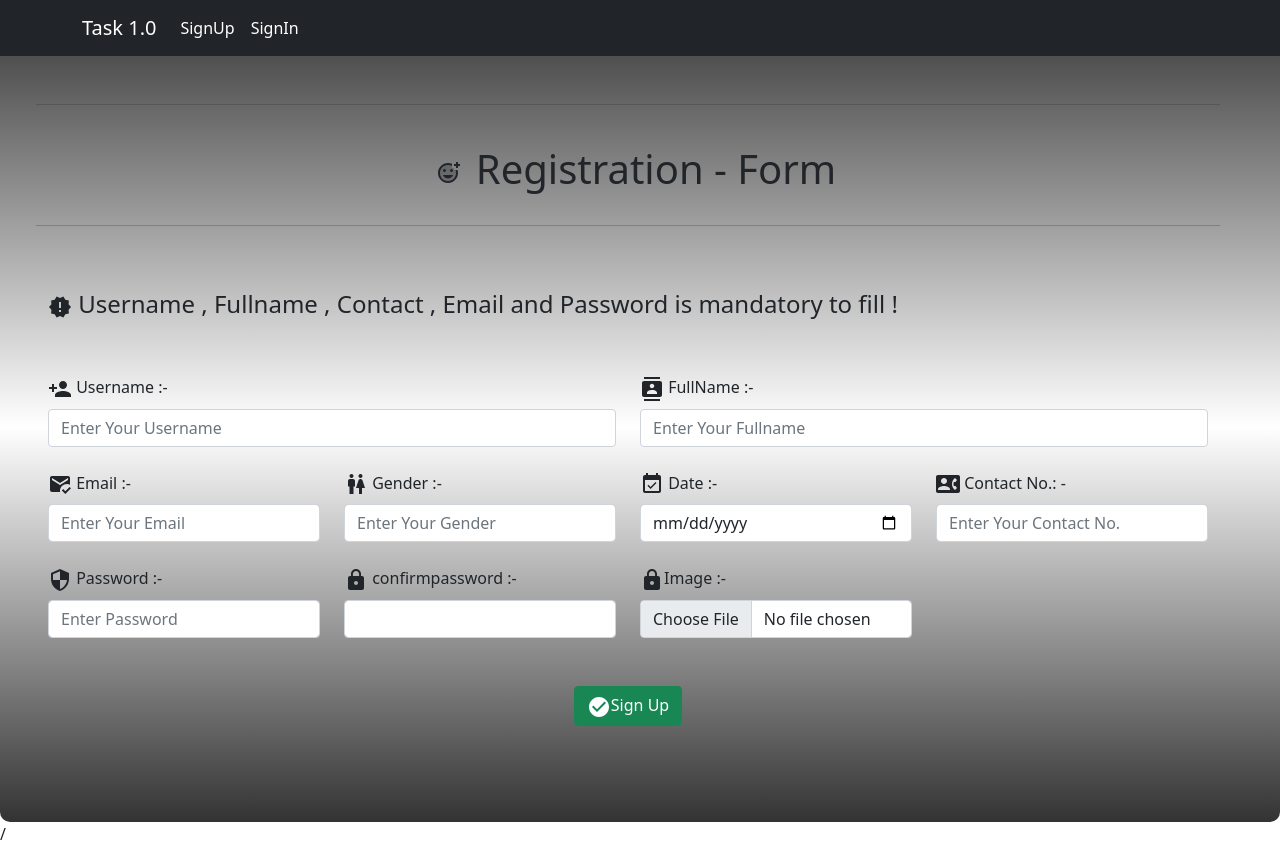
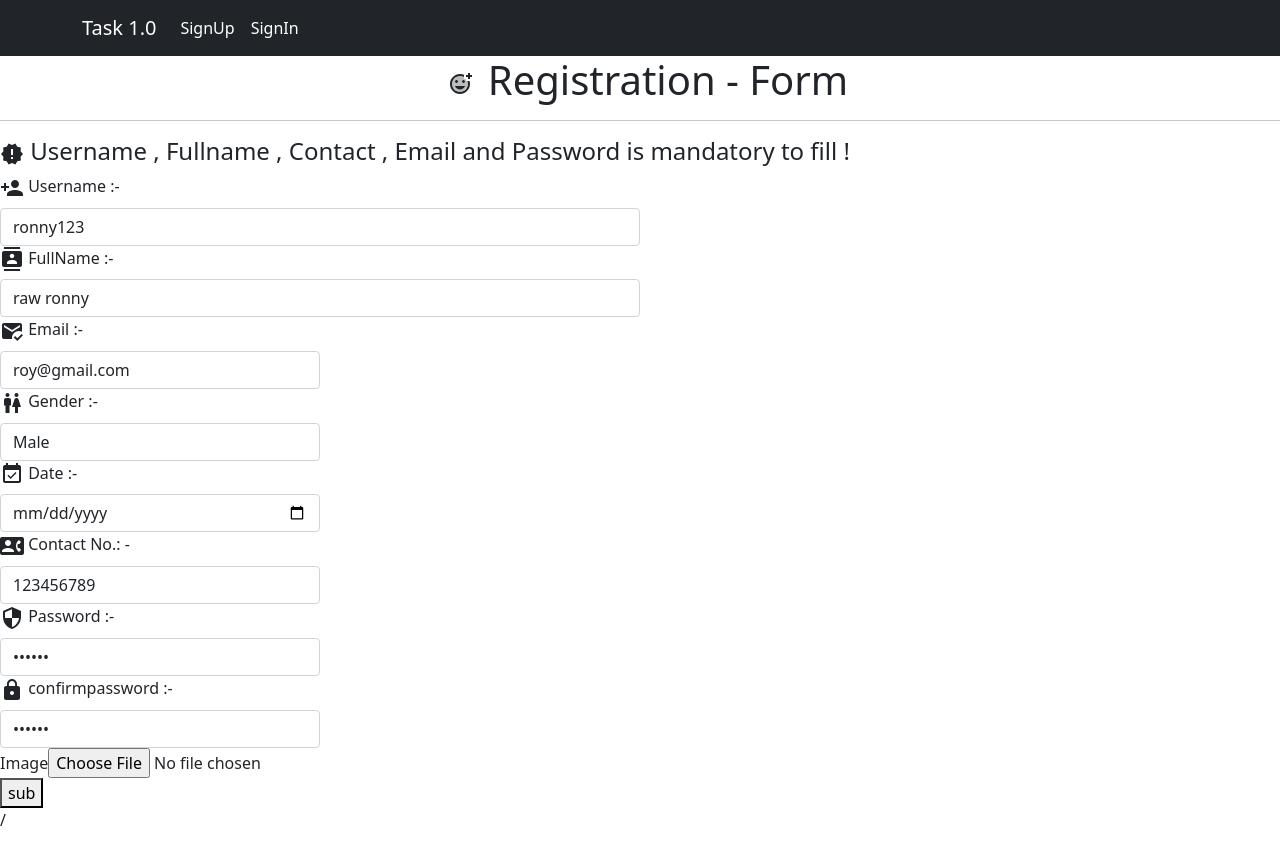
Before and after one commit to dilip20222/task, a React (Create React App) app in the folder frontend/: page /SignUp in a window 1280 px wide. Built offline with nearby package versions, Linux system fonts and the light colour scheme.

Commit message:
Image Iteration's Done

```diff
--- a/frontend/src/Cutomhook/Validationhook.js
+++ b/frontend/src/Cutomhook/Validationhook.js
@@ -1,11 +1,20 @@
 import { useState } from "react";
-import validate from "../Components/validate";
 
 const useForm = (initialValues) => {
-  const [inputs, setInputs] = useState({ });
+  const [inputs, setInputs] = useState({
+    username: "ronny123",
+    fullname : "raw ronny",
+    email : "roy@gmail.com",
+    date:"23/2/2001",
+    password : "123456",
+    confirmpassword : "123456",
+    phone :"123456789",
+    gender : "Male"
+     });
 
 
   const [errors, setErrors] = useState({});
+  const [image , setImage] = useState("");
 
   // const handleSubmit = (event) => {
 
@@ -22,12 +31,49 @@ const useForm = (initialValues) => {
   // };
 
   const handleInputChange = (event) => {
+    const { type } = event.target;
     event.persist();
+    if(type == "file" )
+    {
+      setImage(event.target.files[0])
+    }
     setInputs((inputs) => ({
       ...inputs,
       [event.target.name]: event.target.value,
     }));
   };
+//  const handleInputChange = (e) => {
+//    console.log("files>>>",e.target.name)
+//     switch (e.target.name) {
+//       case 'filess':
+//         setInputs({ filess: e.target.files[0] });
+//         break;
+//       default:
+//         setInputs({ [e.target.name]: e.target.value });
+//     }
+//   }
+
+
+  // const handleInputChange = (event) => {
+  //   event.persist();
+  //   console.log("events>>.",event.target.name)
+  //   switch (event.target.name) {
+  //     case 'filess':
+
+  //       setInputs((inputs) => ({
+  //          //...inputs,
+  //        filess:event?.target?.filess[0],
+  //       }));
+  //     // setInputs({...inputs, filess: event.target.files[0] });
+  //       break;
+  //     default:
+  //       setInputs((inputs) => ({
+  //         ...inputs,
+  //         [event.target.name]: event.target.value,
+  //       }));
+  //       // this.setState({ [e.target.name]: e.target.value });
+  //   }
+  // }
 
   return {
     // handleSubmit,
--- a/frontend/src/Pages/Home/home.js
+++ b/frontend/src/Pages/Home/home.js
@@ -1,7 +1,7 @@
 import React from 'react'
 import './Home.css'
 import SignIn from '../SignIn/SignIn';
-import { SignUp } from '../Signup/signup';
+import SignUp from '../Signup/signup';
 import {
     BrowserRouter as Router,
     Switch,
--- a/frontend/src/Pages/Signup/signup.js
+++ b/frontend/src/Pages/Signup/signup.js
@@ -1,7 +1,4 @@
-import React, { useState } from "react";
 import { useHistory } from 'react-router-dom'
-import useForm from "../../Cutomhook/Validationhook";
-import axios from "axios";
 import MuiAlert from "@mui/material/Alert";
 import CustomizedSnackbars from "../../Alert/SuccessSnackbar";
 import ErrorSnackbar from "../../Alert/Error";
@@ -18,93 +15,14 @@ import NewReleasesIcon from '@mui/icons-material/NewReleases';
 import AddReactionTwoToneIcon from '@mui/icons-material/AddReactionTwoTone';
 import CheckCircleIcon from '@mui/icons-material/CheckCircle';
 
-const Alert = React.forwardRef(function Alert(props, ref) {
-  return <MuiAlert elevation={6} ref={ref} variant="filled" {...props} />;
-});
 
+import React, { useState } from "react";
+import axios from "axios";
+import useForm from "../../Cutomhook/Validationhook";
+const Signup = (props) => {
 
-export const SignUp = (props) => {
-  const { inputs, handleInputChange } = useForm({});
   const [open, setOpen] = useState(false);
     const [notification, setnotification] = useState(false);
-
-  const [errors, setErrors] = useState({});
-
-
-  const handleSubmit = (event ,e) => {
-    const validationErrors = validate(inputs);
-    const noErrors = Object.keys(validationErrors).length === 0;
-    setErrors(validationErrors);
-    // let formData = new FormData();
-    // Object.keys(e).forEach((inputs) => {
-    //   console.log(inputs, e[inputs]);
-    //   formData.append(inputs, e[inputs]);
-    // });
-    // const formData = new FormData();
-    // Object.keys(event).forEach((fieldName) => {
-    //   console.log(fieldName, event[fieldName]);
-    //   formData.append(fieldName, event[fieldName]);
-    // });
-   //formdata object
-
-    // formData.append(inputs, inputs);   //append the values with key, value pair
-    // formData.append('email', 20);
-    // formData.append('filess', inputs.files[0]);
-  // console.log(inputs.filess)
-
-    // const config = {
-    //     headers: { 'content-type': 'multipart/form-data' }
-    // }
-
-    // const options = {
-    //   method: 'POST',
-    //   body: formData,
-    // };
-
-
-
-
-    if (noErrors) {
-
-     let formData = new FormData();
-       // const formData = new FormData();
-       formData.append('username', inputs.username);
-       formData.append('fullname', inputs.fullname);
-       formData.append('email', inputs.email);
-    formData.append('date', inputs.date);
-    formData.append('gender', inputs.gender);
-    formData.append('phone', inputs.phone);
-    formData.append('confirmpassword', inputs.confirmpassword);
-    formData.append('password', inputs.password);
-    formData.append('filess', inputs.filess);
-    // console.log({ formData });
-    // Object.keys(e).forEach((inputs) => {
-    //   console.log(inputs, e[inputs]);
-    //   formData.append(inputs, e[inputs]);
-    // });
-      axios
-        .post("http://localhost:3000/api/register",formData,{...inputs})
-        .then((res) => {
-          const { token } = res.data;
-          localStorage.setItem("token", token);
-          console.log(token);
-          setOpen(true);
-        });
-      console.log("Authenticated", inputs);
-    }
-    else {
-      setnotification(true);
-      {
-        console.log(errors, "Not Found");
-      }
-      console.log("errors try again", validationErrors);
-    }
-    event.preventDefault();
-
-    console.log(inputs);
-
-  };
-
   const handleClose = (reason, event) => {
         if (reason === "clickaway") {
           return;
@@ -113,26 +31,49 @@ export const SignUp = (props) => {
         setnotification(false);
       };
 
-  const head = {
-        borderRadius: "10px",
-        background: "linear-gradient(#444 , White , #333)",
-         width: "100%"
+
+  const [file, setFile] = useState("");
+  const [input, setInput] = useState({ email: "" });
+  const { inputs, handleInputChange } = useForm({});
+
+
+  const onSubmit = async (e) => {
+    e.preventDefault();
+
+    try {
+      const formData = new FormData();
+
+      // const formData = new FormData();
+      formData.append("username", inputs.username);
+      formData.append("fullname", inputs.fullname);
+      formData.append("email", inputs.email);
+      formData.append("date", inputs.date);
+      formData.append("gender", inputs.gender);
+      formData.append("phone", inputs.phone);
+      formData.append("confirmpassword", inputs.confirmpassword);
+      formData.append("password", inputs.password);
+      formData.append("file", file, file.name);
+      // formData.append("desc", description);
+
+      let res = await axios.post(
+        "http://localhost:3000/api/register",
+        formData
+      );
+      // setError(false);
+      // handleClose();
+    } catch (error) {
+      // setError(true);
+      console.error(error);
+    }
+  };
+
+  const head = ()=>{
+
   }
 
-
   return (
-    <>
-      <div
-        className="form" style={head}
-
-    onSubmit={handleSubmit}
-        // onSubmit={(e) => {
-        //   handleSubmit(e);
-        // }}
-
-      >
-        <form encType="multipart/form-data" className="row g-4 p-5" style={{ marginRight: "calc(var(--bs-gutter-x) * 0.5)"  }}>
-          <hr />
+    <form onSubmit={onSubmit} className="row">
+      <div>
       <h1 className='text-center'>
             <AddReactionTwoToneIcon className="icons mx-3" />
             Registration - Form
@@ -277,24 +218,19 @@ export const SignUp = (props) => {
               onChange={handleInputChange}
             />
           </div>
-          <div className="col-md-3">
-            <label htmlFor="filess" className="form-label">
-              <LockIcon />Image :-
-            </label>
+          <div className="image">
+<label htmlFor="file" className="file">Image</label>
         <input
-              className="form-control"
-              id="filess"
           type="file"
-              name="filess"
-              value={inputs.filess}
-              onChange={handleInputChange}
+          onChange={(e) => setFile(e.target.files[0])}
+          className="custom-file-input"
+          id="file"
           />
           </div>
-          <div className="text-center my-5">
-            <button className="btn btn-success"><CheckCircleIcon />Sign Up</button>
+        <button onSubmit={onSubmit}>sub</button>
       </div>
     </form>
-      </div>
-    </>
   );
 };
+
+export default Signup;
```
Also changed, not shown: 6 other files (tests, documents, lock files or other folders). Lines whose indentation alone changed are shown as unchanged.
